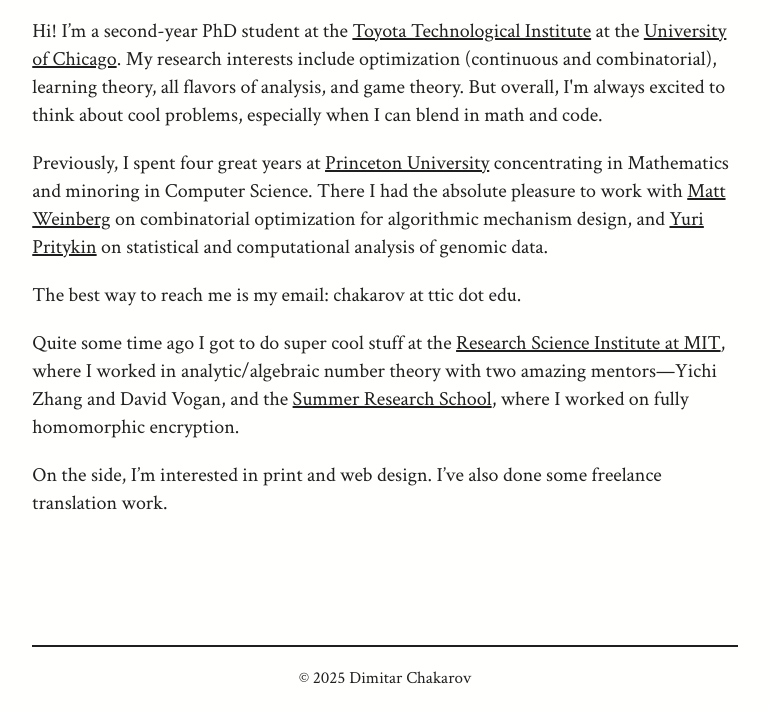
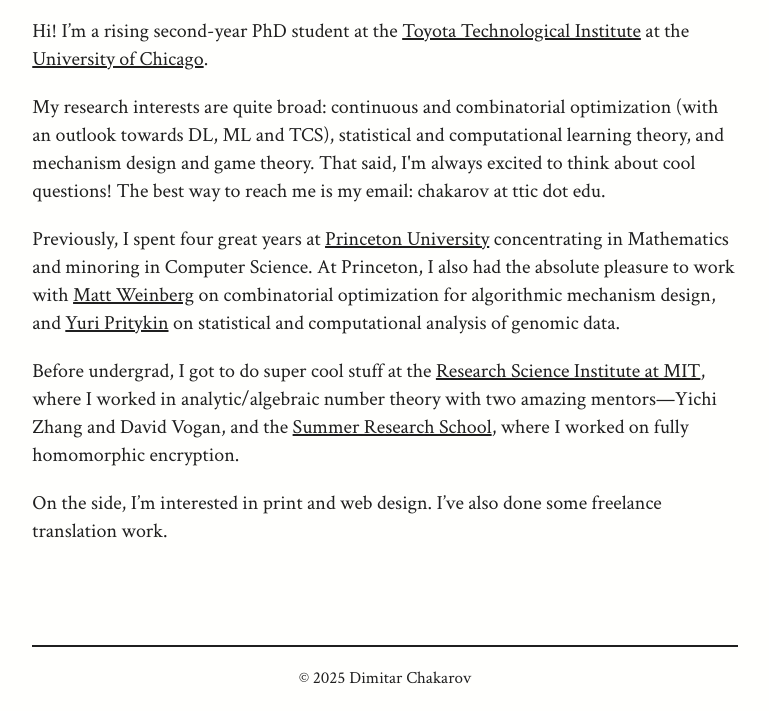
Before and after one commit to dimitarch/dimitarch.github.io, a plain HTML site: page index.html in a window 1280 px wide. Shown: the part 89-800 px from the top of the page, without its empty margins (255-1024 px from the left). Drawn offline with Linux system fonts and the light colour scheme; some icons are missing.

Commit message:
interests

```diff
--- a/index.html
+++ b/index.html
@@ -76,10 +76,10 @@
 <main class="content">
     <div class="post">
 
-    <p>Hi! I&rsquo;m a second-year PhD student at the <a href="https://www.ttic.edu/" target="_blank">Toyota Technological Institute</a> at the <a href="https://computerscience.uchicago.edu">University of Chicago</a>. My research interests include optimization (continuous and combinatorial), learning theory, all flavors of analysis, and game theory. But overall, I'm always excited to think about cool problems, especially when I can blend in math and code.</p>
-    <p>Previously, I spent four great years at <a href="https://www.math.princeton.edu">Princeton University</a> concentrating in Mathematics and minoring in Computer Science. There I had the absolute pleasure to work with <a href="https://www.cs.princeton.edu/~smattw/" target="_blank">Matt Weinberg</a> on combinatorial optimization for algorithmic mechanism design, and <a href="https://pritykinlab.github.io/" target="_blank">Yuri Pritykin</a> on statistical and computational analysis of genomic data.</p>
-    <p>The best way to reach me is my email: chakarov at ttic dot edu.</p>
-    <p>Quite some time ago I got to do super cool stuff at the <a href="https://www.cee.org/programs/research-science-institute" target="_blank">Research Science Institute at MIT</a>, where I worked in analytic/algebraic number theory with two amazing mentors&#8212;Yichi Zhang and David Vogan, and the <a href="http://www.math.bas.bg/omi/hssimi/?page_id=425&lang=en" target="_blank">Summer Research School</a>, where I worked on fully homomorphic encryption.</p>
+    <p>Hi! I&rsquo;m a rising second-year PhD student at the <a href="https://www.ttic.edu/" target="_blank">Toyota Technological Institute</a> at the <a href="https://computerscience.uchicago.edu">University of Chicago</a>.</p>
+    <p>My research interests are quite broad: continuous and combinatorial optimization (with an outlook towards DL, ML and TCS), statistical and computational learning theory, and mechanism design and game theory. That said, I'm always excited to think about cool questions! The best way to reach me is my email: chakarov at ttic dot edu.</p>
+    <p>Previously, I spent four great years at <a href="https://www.math.princeton.edu">Princeton University</a> concentrating in Mathematics and minoring in Computer Science. At Princeton, I also had the absolute pleasure to work with <a href="https://www.cs.princeton.edu/~smattw/" target="_blank">Matt Weinberg</a> on combinatorial optimization for algorithmic mechanism design, and <a href="https://pritykinlab.github.io/" target="_blank">Yuri Pritykin</a> on statistical and computational analysis of genomic data.</p>
+    <p>Before undergrad, I got to do super cool stuff at the <a href="https://www.cee.org/programs/research-science-institute" target="_blank">Research Science Institute at MIT</a>, where I worked in analytic/algebraic number theory with two amazing mentors&#8212;Yichi Zhang and David Vogan, and the <a href="http://www.math.bas.bg/omi/hssimi/?page_id=425&lang=en" target="_blank">Summer Research School</a>, where I worked on fully homomorphic encryption.</p>
     <p>On the side, I&rsquo;m interested in print and web design. I&rsquo;ve also done some freelance translation work.</p>
 
     </div>
```
